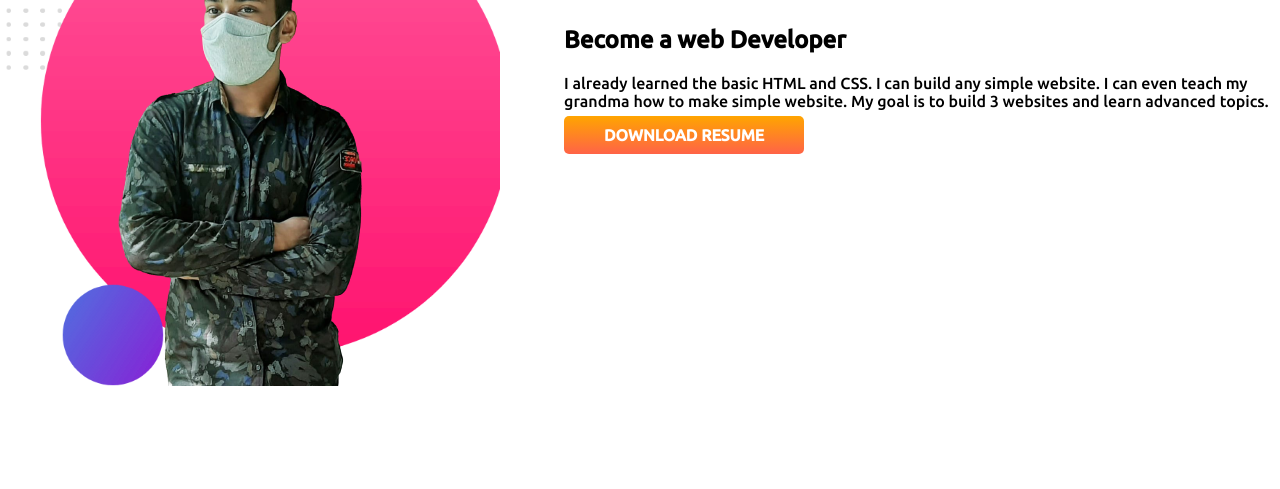
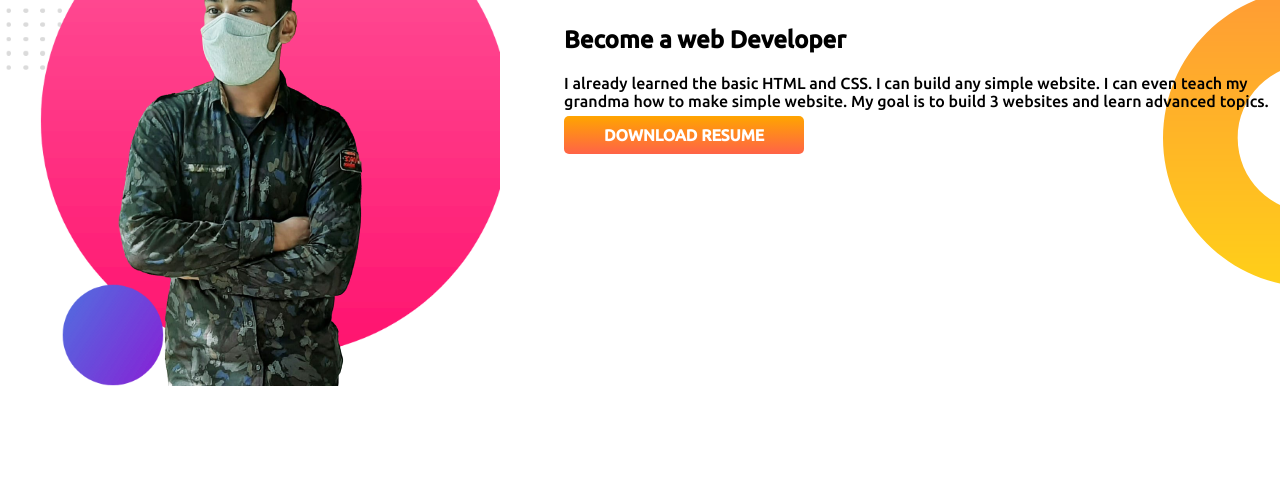
Before and after one commit to Shakib202/developer-portfolio, a plain HTML site: page index.html in a window 1280 px wide. Shown: the part 716-1205 px from the top of the page. Drawn offline with Linux system fonts and the light colour scheme.

Commit message:
add somthing

```diff
--- a/style.css
+++ b/style.css
@@ -31,3 +31,8 @@ section{
   background-image: url(img/top-banner.png);
   background-repeat:no-repeat;
 }
+.dream-big{
+  background-image: url(img/dream-bg.png);
+  background-repeat: no-repeat;
+  background-position: right;
+}
```
